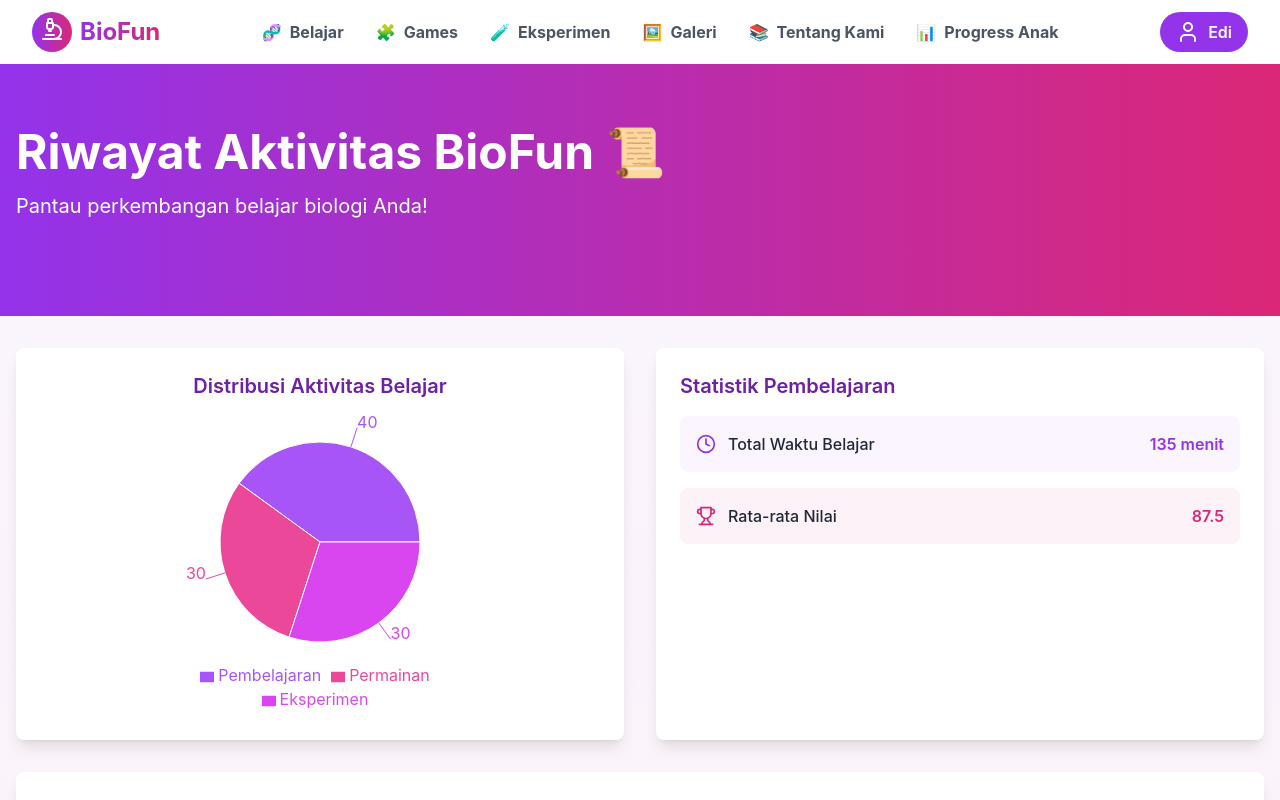
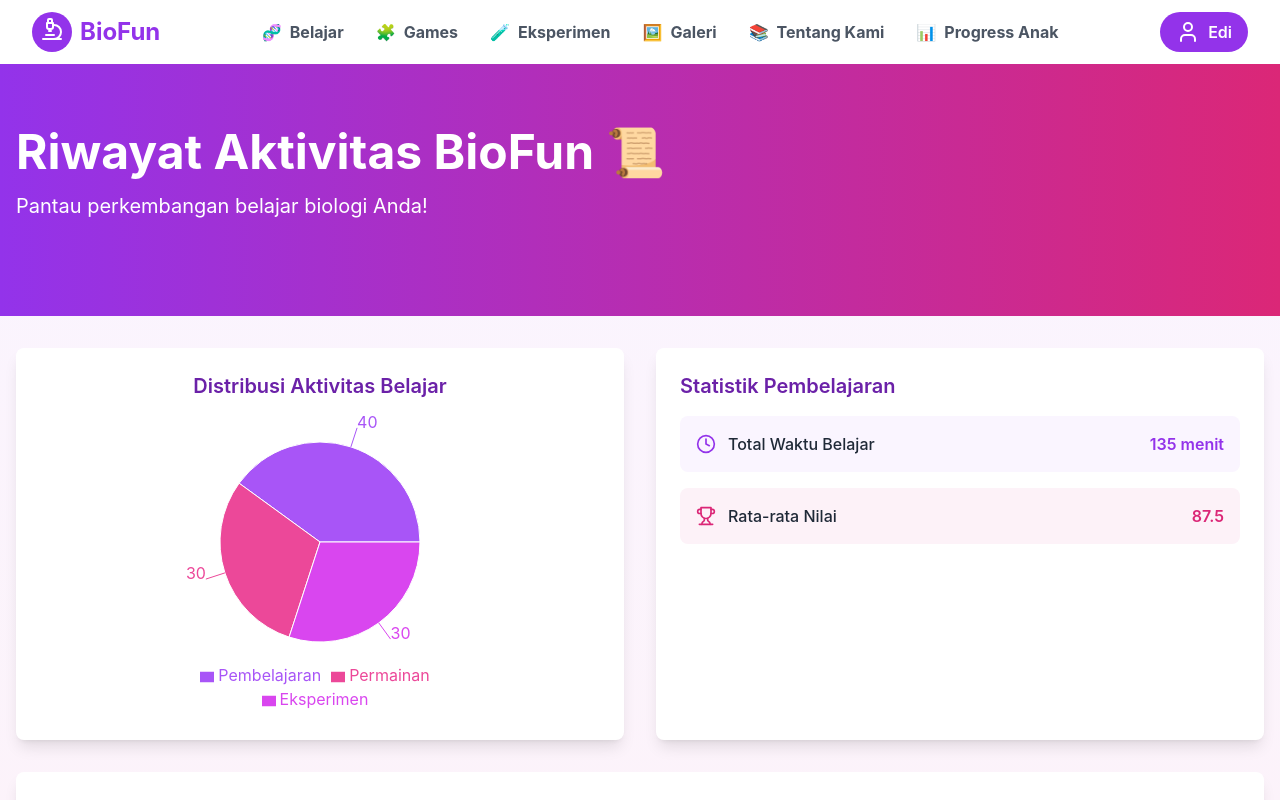
Before and after one commit to Ediw7/biofun, a React (Create React App) app: page /riwayat-aktivitas in a window 1280 px wide. Shown: the top 800 px of the page. Built offline with nearby package versions, Linux system fonts and the light colour scheme.

Commit message:
benerin logo

```diff
--- a/src/components/Header.js
+++ b/src/components/Header.js
@@ -38,10 +38,10 @@ const Header = () => {
       <div className="max-w-7xl mx-auto px-4 sm:px-6 lg:px-8">
         <div className="flex justify-between items-center h-16">
           <div className="flex items-center space-x-2">
-            <div className="w-10 h-10 bg-gradient-to-r from-purple-600 to-pink-600 rounded-full flex items-center justify-center">
+            <div className="w-10 h-10 bg-purple-600 rounded-full flex items-center justify-center">
               <Microscope className="w-6 h-6 text-white animate-bounce" />
             </div>
-            <Link to="/" className="text-2xl font-bold bg-gradient-to-r from-purple-600 to-pink-600 bg-clip-text text-transparent">
+            <Link to="/" className="text-2xl font-bold bg-purple-600 bg-clip-text text-transparent">
               BioFun
             </Link>
           </div>
```
